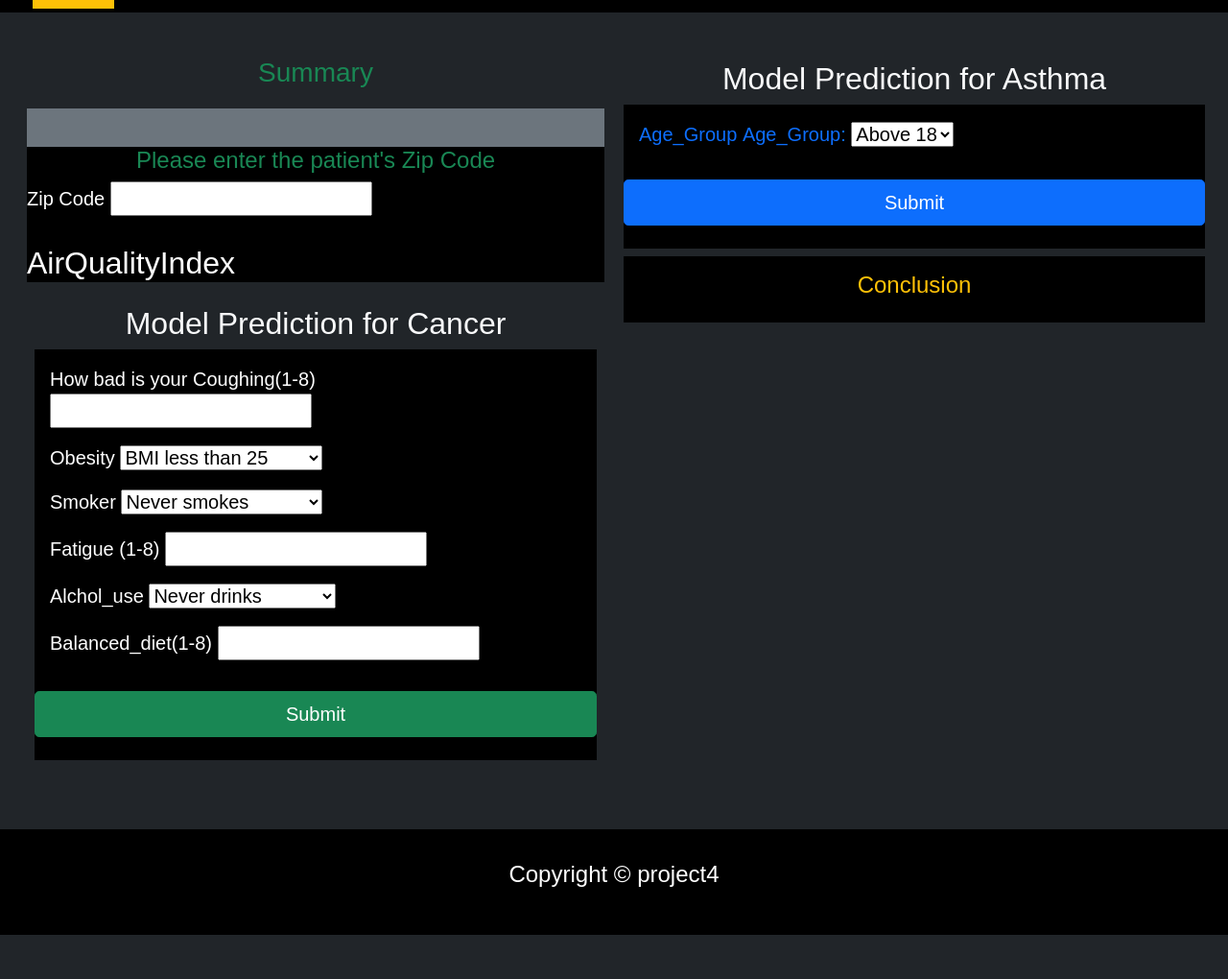
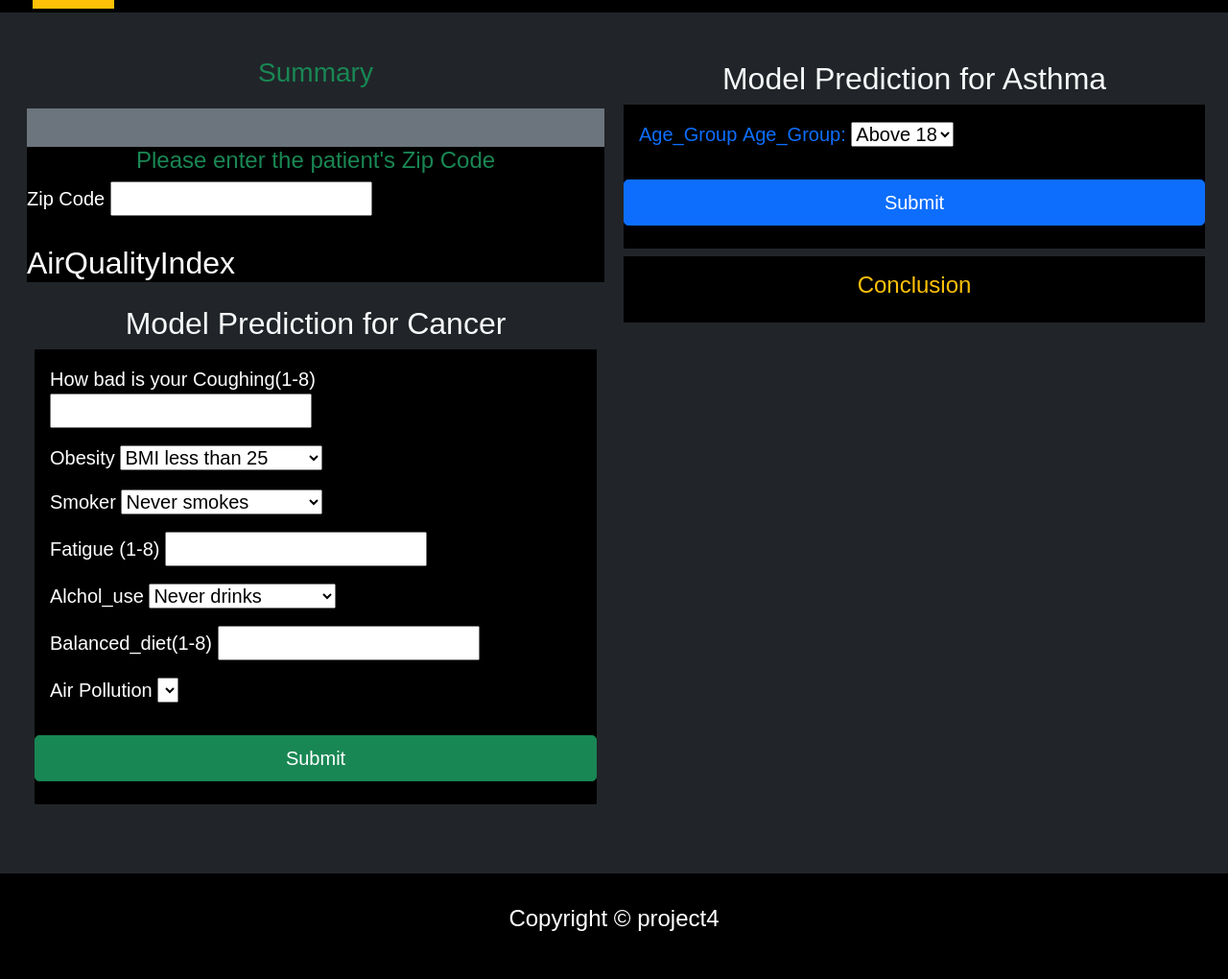
Before and after one commit to Rlizaran/Respiratory-Healthcare-Tool, a Flask app: page / in a window 1280 px wide. Shown: the part 49-1069 px from the top of the page at 96% size. Before the commit the page ends 1023 px from the top, so only its background shows below. Run offline with Flask 2, Linux system fonts and the light colour scheme; lists and menus that the app fills with data are empty; some libraries are stand-ins or nearby versions.

Commit message:
html done

```diff
--- a/static/js/api_call.js
+++ b/static/js/api_call.js
@@ -60,32 +60,37 @@ function loop(){
 
 
 function calculateAQI(aqi_data){
-    var max = Math.max(...aqi_data)
-    var min = Math.min(...aqi_data)
-    var aqiAverage = calculateAverage(aqi_data)
+
+    var max = Math.max(...aqi_data);
+    var min = Math.min(...aqi_data);
+    var aqiAverage = calculateAverage(aqi_data);
+
+    var BoxData = Category(max);
+    var cat_max = max;
+    document.getElementById("MaxAQI").setAttribute('value',cat_max);
+
+    var BoxData = Category(min);
+    var cat_min = min;
+    document.getElementById("MinAQI").setAttribute('value',cat_min);
 
     var BoxData = Category(aqiAverage);
+    var cat_avg = aqiAverage;
+    document.getElementById("MeanAQIValue").setAttribute('value',cat_avg);
+
+    var BoxData = Category(aqiAverage);
+    var air_pollution = AirPollution(aqiAverage);
+    var air = air_pollution[0];
     var cat = BoxData[0];
     var color = BoxData[1];
     document.getElementById("MeanAQI").innerHTML = cat;
+    document.getElementById("air").innerHTML = air;
+
+    let element2 = document.getElementById("air");
+    element2.setAttribute('value',air);
 
     let element1 = document.getElementById("MeanAQI");
     element1.style.color = color;
     element1.style.fontWeight = "bold";
-
-    var BoxData = Category(max);
-    var cat_max = max;
-    document.getElementById("MaxAQI").setAttribute('value',cat_max)
-
-    var BoxData = Category(min);
-    var cat_min = min;
-    document.getElementById("MinAQI").setAttribute('value',cat_min)
-
-    var BoxData = Category(aqiAverage);
-    var cat_avg = aqiAverage;
-    document.getElementById("MeanAQIValue").setAttribute('value',cat_avg)
-
-
 
     return [max, min, aqiAverage]
 }
--- a/templates/index_KLB020322.html
+++ b/templates/index_KLB020322.html
@@ -103,6 +103,13 @@
                                     <input  type="number" step="any" name="Balanced_diet" id="Balanced_diet" />
                                 </div>
 
+                                <div class="mb-3  lead text-white">
+                                    <label  for="Air_Pollution">Air Pollution</label>
+                                    <select id="Air_Pollution" name="Air_Pollution">
+                                        <option id="air" value="hidden"></option>
+                                    </select>
+                                </div>
+
                             </div>
                                 <!-- Form submit button -->
                                 <div class="d-grid">
```
